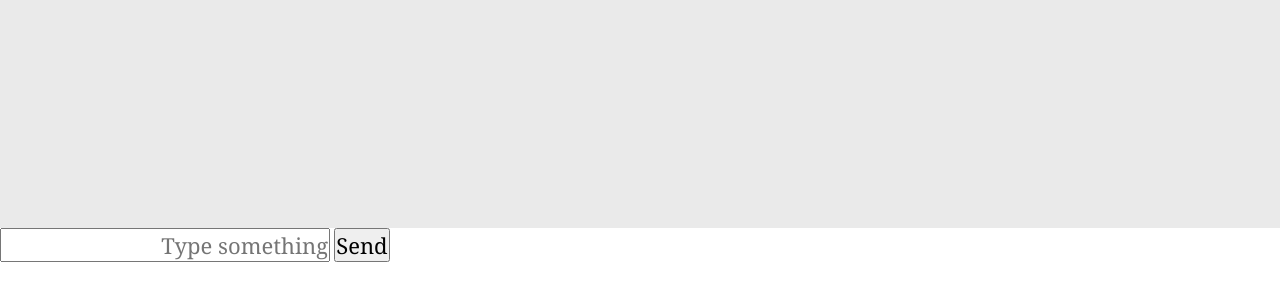
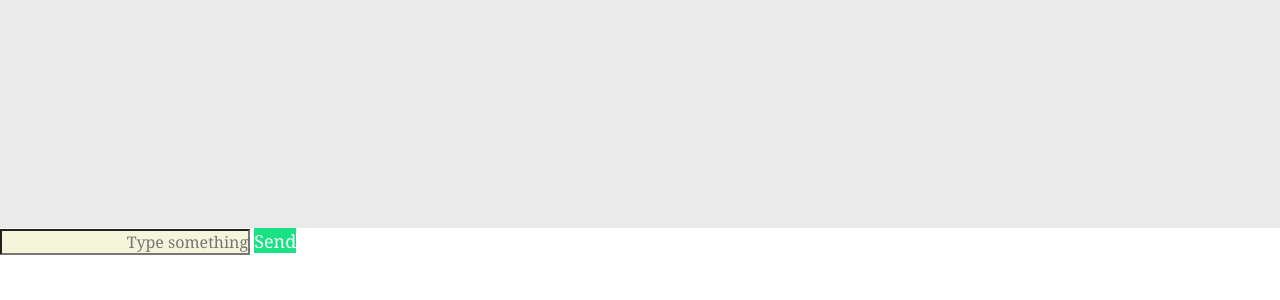
Before and after one commit to JDziewonski98/Andor, a website: page client/assets/chat.html in a window 1280 px wide. Shown: the part 6-306 px from the top of the page. Drawn offline with Linux system fonts and the light colour scheme.

Commit message:
minor tweaks

```diff
--- a/client/assets/chat.html
+++ b/client/assets/chat.html
@@ -4,7 +4,8 @@
 <head>
     <title>ChatJS</title>
     <style>
-        body input, body #history {
+        body input,
+        body #history {
             text-align: right;
         }
 
@@ -14,14 +15,16 @@
             background: #eaeaea;
         }
 
-        html, body, input {
+        html,
+        body,
+        input {
             font-family: Georgia, Tahoma, Arial, sans-serif;
             margin: 0;
             padding: 0;
         }
 
-
-        form {
+        /* unused code */
+        /* form {
             margin: 15px 0;
         }
 
@@ -41,16 +44,38 @@
             font-weight: bold;
             padding: 7px 5px;
             width: 19%;
+        } */
+
+        /* text box properties */
+        .form-container {
+            font-size: 16px;
+            background-color: beige;
+            height: 22px;
         }
 
-        </style>
+        /* Add a red background color to the cancel button */
+        .btn {
+            font-size: 18px;
+            background-color: rgb(24, 226, 132);
+            color: white;
+            border: none;
+            cursor: pointer;
+            opacity: 1;
+            height: 25px;
+        }
+
+        /* Add some hover effects to buttons */
+        .btn:hover {
+            opacity: 0.8;
+        }
+    </style>
 </head>
 
 <body>
     <div id="history">
     </div>
-    <input type="text" name="nameField" placeholder="Type something" style="font-size: 22px">
-    <input type="button" name="playButton" value="Send" style="font-size: 22px" autocomplete="off"><br />
+    <input type="text" name="nameField" placeholder="Type something" class="form-container">
+    <input type="button" name="sendButton" value="Send" autocomplete="off" class="btn"><br />
 </body>
 
 </html>
--- a/client/src/scenes/chatwindow.ts
+++ b/client/src/scenes/chatwindow.ts
@@ -38,12 +38,12 @@ export class Chat extends Window {
         this.text = "";
         // this.cameras.main.setBackgroundColor(0xffffff) //remove duplicated window
 
-        this.element = this.add.dom(200, 140).createFromCache('chatform');
+        this.element = this.add.dom(200, 170).createFromCache('chatform');
 
         this.element.addListener('click');
         this.element.on('click', function (event) {
             console.log("clicking")
-            if (event.target.name === 'playButton') {
+            if (event.target.name === 'sendButton') {
                 var inputText = this.getChildByName('nameField');
                 //  Have they entered anything?
                 if (inputText.value !== '') {
```
